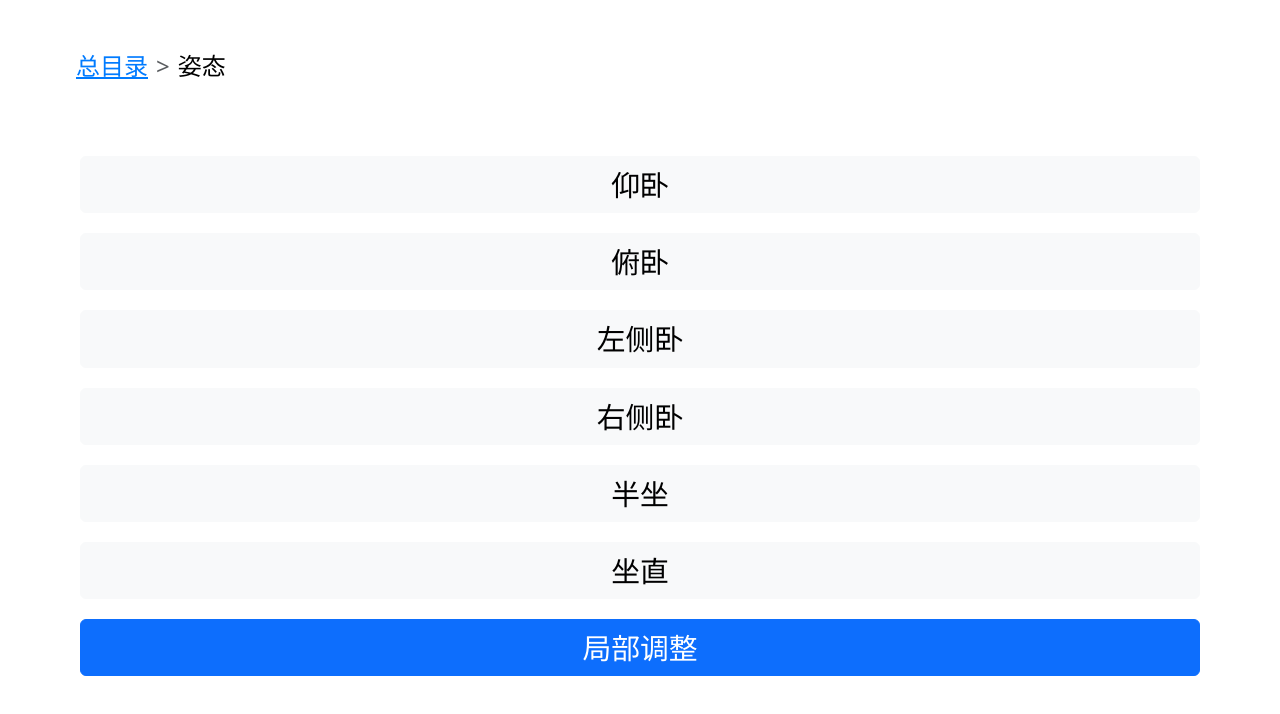
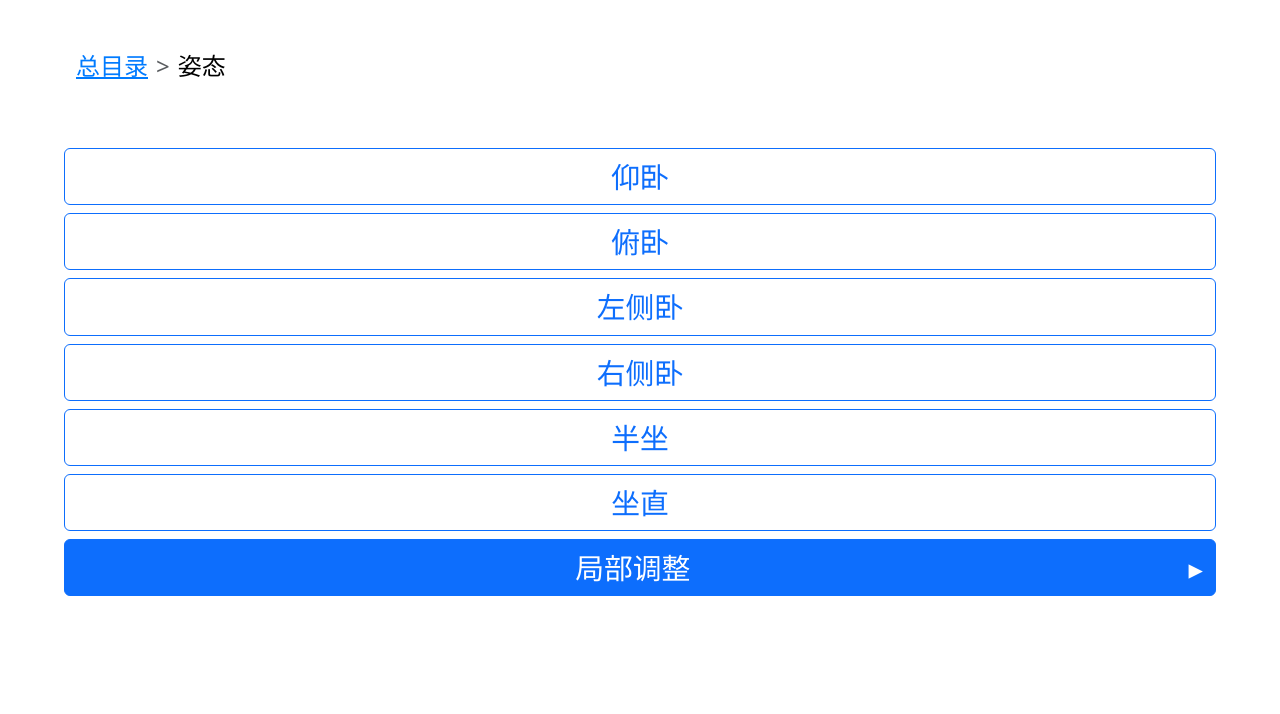
Before and after one commit to ubertao/ubertao.github.io, a plain HTML site: page care/care.html in a window 1280 px wide. Both pictures are taken after a click on the button "姿态". Drawn offline with nearby package versions, Linux system fonts and the light colour scheme.

Commit message:
optimized menu structure

```diff
--- a/care/care.html
+++ b/care/care.html
@@ -11,14 +11,8 @@
             margin: 2em auto;
             font-size: 1.5em;
         }
-        .main button {
+        #menu button {
             font-size: 1.2em;
-        }
-        #menu .row {
-            margin: 0.5em auto;
-        }
-        #menu button {
-            width: 100%;
         }
         #image-item {
             width: 100%;
@@ -31,37 +25,44 @@
             color: #000;
             text-decoration: none;
         }
+        .expand-ind {
+            float: right;
+        }
+        .expand-ind::after {
+            content: '▸';
+        }
+        .picture-ind {
+            float: right;
+        }
+        .picture-ind::after {
+            content: '🖼️';
+        }
+
     </style>
     <script src="https://cdn.bootcdn.net/ajax/libs/twitter-bootstrap/5.3.1/js/bootstrap.bundle.min.js"></script>
     <script src="https://cdn.bootcdn.net/ajax/libs/jquery/3.7.1/jquery.slim.js"></script>
     <script>
         var bodyParts = {
-            '头部': '#head.jpg',
+            '头颈': '#head.jpg',
             '躯干': '#body.jpg',
             '四肢': '#limb.jpg',
         };
         var menu = {
-            '询问': {
-                '日期/星期': null,
-                '时间': null,
-                '天气': null,
-                '病情': null,
-                '家人': { '老伴': null, '子女': null, '孙子女': null }
+            '方便!': { '大便': null, '小便': null },
+            '疼痛!': {
+                '皮肤痛': bodyParts,
+                '肌肉痛': bodyParts,
+                '胸腔/腹腔痛': bodyParts,
+                '头痛/牙痛/神经痛': bodyParts,
+                '关节痛': bodyParts
             },
-            '不适': {
+            '不适!': {
                 '冷': null,
                 '热': null,
                 '瘙痒': bodyParts,
                 '麻木': bodyParts,
                 '恶心': null,
                 '有痰': null
-            },
-            '疼痛': {
-                '皮肤痛': bodyParts,
-                '肌肉痛': bodyParts,
-                '胸腹腔痛': bodyParts,
-                '神经痛': bodyParts,
-                '关节痛': bodyParts
             },
             '姿态': {
                 '仰卧': null,
@@ -82,7 +83,6 @@
                 }
             },
             '起居': { '洗漱': null, '擦洗': bodyParts, '睡眠': null, '吃药': null },
-            '方便': { '大便': null, '小便': null },
             '饮食': {
                 '饮料': { '水': null, '茶': null, '牛奶': null, '果汁': null },
                 '水果': { '苹果': null, '香蕉': null, '葡萄': null },
@@ -91,9 +91,14 @@
                 '蔬菜': { '青菜': null, '萝卜': null, '土豆': null },
                 '零食': { '饼干': null, '糖果': null, '巧克力': null }
             },
-            '联系': {
+            '询问': {
                 '家人': { '老伴': null, '子女': null, '孙子女': null },
-                '医护': { '医生': null, '护士': null, '护工': null }
+                '医护': { '医生': null, '护士': null, '护工': null },
+                '日期/星期': null,
+                '时间': null,
+                '天气': null,
+                '病情': null,
+                '其他': null
             },
             '娱乐': { '手机': null, '电脑': null, '电视': null, '音乐': null, '阅读': null, '聊天': null, '散步': null },
         };
@@ -107,19 +112,18 @@
             for (var key in menuItems) {
                 var isLeaf = menuItems[key] == null;
                 var isImg =  typeof menuItems[key] === 'string' && menuItems[key].startsWith('#');
-                var buttonStyle = isLeaf ? 'btn-light': 'btn-primary';
-                var item = $(`<div class="row justify-content-center align-items-center g-2"><div class="col"><button class="btn ${buttonStyle}">${key}</button></div></div>`);
+                var indicatorClass = isLeaf ? '' : isImg ? 'picture-ind' : 'expand-ind';
+                var buttonClass = isLeaf || isImg ? 'btn btn-outline-primary'
+                                : key.endsWith('!') ? 'btn btn-danger' : 'btn btn-primary';
+                var item = $(`<button data-menu="${key}" class="${buttonClass}">${key}<span class="${indicatorClass}"/></button>`);
                 console.log(key, menuItems[key]);
                 if (isImg) {
                     imgSrc = menuItems[key].substring(1);
-                    item.click(function() {
-                        console.log('image src=', imgSrc);
-                        $('#image-item').attr('src', imgSrc);
-                    });
+                    item.click(() => showBodyPartsImage(imgSrc));
                 }
                 else if (!isLeaf) {
                     item.click(function() {
-                        var text = $(this).text();
+                        var text = $(this).attr('data-menu');
                         var nextMenu = menuItems[text];
 
                         appendNavList(text, nextMenu);
@@ -144,12 +148,23 @@
                 // make this item active
                 $(this).addClass('active');
                 $(this).attr('aria-current', 'page');
-                // clear image src
-                $('#image-item').attr('src', '');
+                // hide body parts image
+                showBodyPartsImage(null);
                 // navigate to next level menu
                 navigate(text, nextMenu);
             });
             navList.append(item);
+        }
+        function showBodyPartsImage(src) {
+            // show body parts image with src
+            // if src is null or empty, then hide the image
+            if (src == null || src == '') {
+                $('#body-parts').hide();
+            }
+            else {
+                $('#body-parts').attr('src', src);
+                $('#body-parts').show();
+            }
         }
 
 </script>
@@ -168,14 +183,12 @@
             </div>
         </div>
     </div>
-    <div id="menu" class="main container-fluid">
+    <div id="menu" class="main d-grid gap-2">
+
+    </div>
+    <div class="main container-fluid">
         <div class="row justify-content-center align-items-center g-2">
-            <div class="col">menu item</div>
-        </div>
-    </div>
-    <div id="menu" class="main container-fluid">
-        <div class="row justify-content-center align-items-center g-2">
-            <div class="col"><img id="image-item" src=""/></div>
+            <div class="col"><img id="body-parts" src=""/></div>
         </div>
     </div>
 
```
